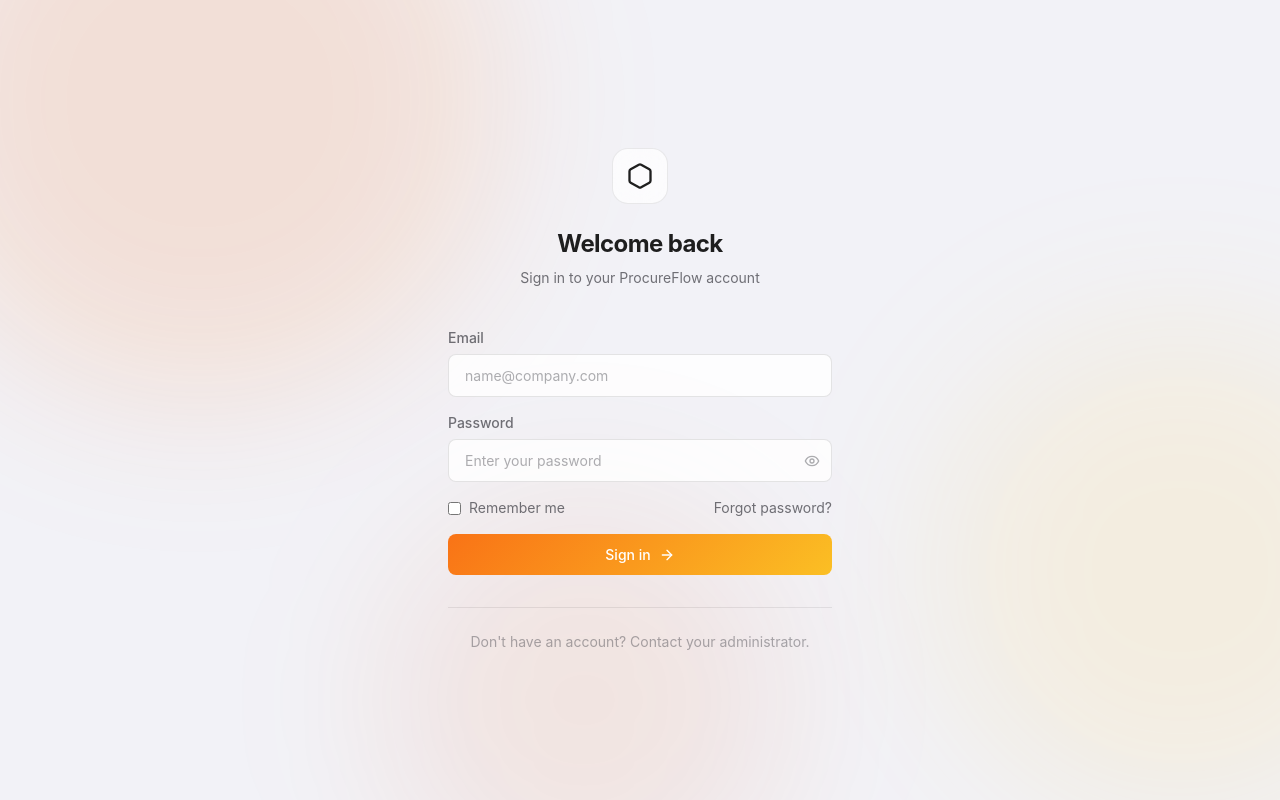
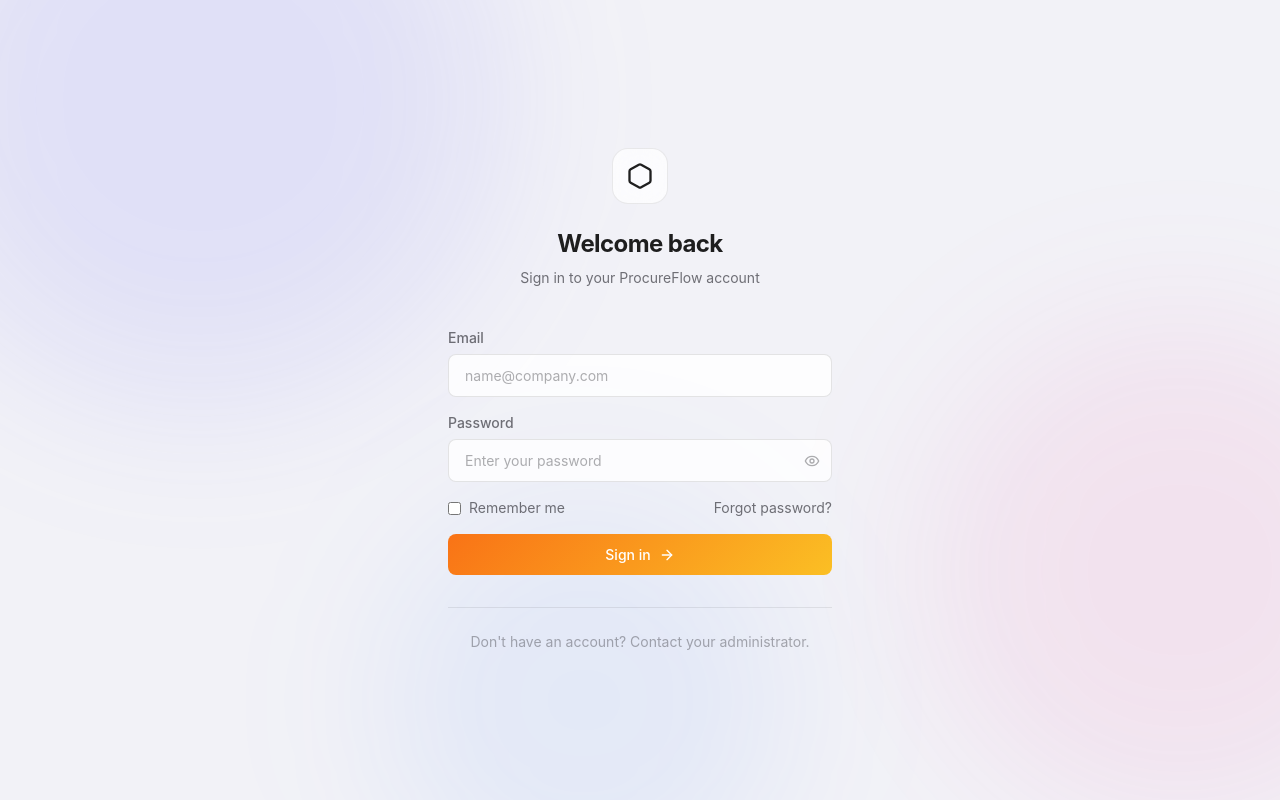
Before and after one commit to KONDOJUVINAYKUMAR08/ProcureFlow, a React (Create React App) app in the folder frontend/: page /login in a window 1280 px wide. Built offline with nearby package versions, Linux system fonts and the light colour scheme; no server answers; the HTML template or start-up script is replaced by a standard one.

Commit message:
Fix home page auth-awareness, restore background orbs, add water-drop nav hover, redirect to home after login

```diff
--- a/frontend/src/App.tsx
+++ b/frontend/src/App.tsx
@@ -58,7 +58,7 @@
 const PublicRoute: React.FC<{ children: React.ReactNode }> = ({ children }) => {
   const { isAuthenticated, isLoading } = useAuth();
   if (isLoading) return <LoadingScreen />;
-  if (isAuthenticated) return <Navigate to="/" replace />;
+  if (isAuthenticated) return <Navigate to="/home" replace />;
   return <>{children}</>;
 };
 
--- a/frontend/src/components/layout/Sidebar.tsx
+++ b/frontend/src/components/layout/Sidebar.tsx
@@ -53,14 +53,12 @@
         <button
           onClick={() => setExpanded(!expanded)}
           title={collapsed ? item.label : undefined}
-          className={`w-full flex items-center gap-3 px-3 py-2 rounded-lg text-sm font-medium transition-all duration-200 ${collapsed ? 'justify-center' : ''}`}
+          className={`nav-item w-full flex items-center gap-3 px-3 py-2 rounded-xl text-sm font-medium ${expanded ? 'nav-active' : ''} ${collapsed ? 'justify-center' : ''}`}
           style={{
             color: expanded ? 'var(--fg)' : 'var(--fg-muted)',
-            backgroundColor: expanded ? 'var(--glass-bg)' : 'transparent',
+            background: expanded ? 'var(--glass-bg)' : 'transparent',
             paddingLeft: !collapsed && depth > 0 ? `${depth * 12 + 12}px` : undefined,
           }}
-          onMouseEnter={e => { if (!expanded) (e.currentTarget as HTMLElement).style.backgroundColor = 'var(--glass-bg)'; }}
-          onMouseLeave={e => { if (!expanded) (e.currentTarget as HTMLElement).style.backgroundColor = 'transparent'; }}
         >
           <span style={{ color: expanded ? 'var(--fg)' : 'var(--fg-faint)' }} className="shrink-0">
             {item.icon}
@@ -88,20 +86,14 @@
       to={item.path}
       onClick={onClose}
       title={collapsed ? item.label : undefined}
-      className={`flex items-center gap-3 px-3 py-2 rounded-lg text-sm font-medium transition-all duration-200 ${collapsed ? 'justify-center' : ''}`}
+      className={({ isActive: active }) =>
+        `nav-item flex items-center gap-3 px-3 py-2 rounded-xl text-sm font-medium ${active ? 'nav-active' : ''} ${collapsed ? 'justify-center' : ''}`
+      }
       style={({ isActive: active }) => ({
         background: active ? 'linear-gradient(135deg,#f97316,#fbbf24)' : 'transparent',
         color: active ? '#ffffff' : 'var(--fg-muted)',
         paddingLeft: !collapsed && depth > 0 ? `${depth * 12 + 12}px` : undefined,
       })}
-      onMouseEnter={e => {
-        const el = e.currentTarget as HTMLElement;
-        if (!isActive) el.style.backgroundColor = 'var(--glass-bg)';
-      }}
-      onMouseLeave={e => {
-        const el = e.currentTarget as HTMLElement;
-        if (!isActive) el.style.backgroundColor = 'transparent';
-      }}
     >
       <span className="shrink-0">{item.icon}</span>
       {!collapsed && item.label}
--- a/frontend/src/index.css
+++ b/frontend/src/index.css
@@ -22,9 +22,9 @@
   --header-bg:        rgba(0,0,0,0.8);
   --scrollbar-track:  #000000;
   --scrollbar-thumb:  #262626;
-  --orb-1:            rgba(249,115,22,0.18);
-  --orb-2:            rgba(251,191,36,0.14);
-  --orb-3:            rgba(234,88,12,0.12);
+  --orb-1:            rgba(99,102,241,0.18);
+  --orb-2:            rgba(168,85,247,0.15);
+  --orb-3:            rgba(59,130,246,0.12);
 }
 
 html.light {
@@ -43,9 +43,9 @@
   --header-bg:        rgba(242,242,247,0.82);
   --scrollbar-track:  #f2f2f7;
   --scrollbar-thumb:  #c7c7cc;
-  --orb-1:            rgba(249,115,22,0.14);
-  --orb-2:            rgba(251,191,36,0.10);
-  --orb-3:            rgba(234,88,12,0.09);
+  --orb-1:            rgba(99,102,241,0.12);
+  --orb-2:            rgba(236,72,153,0.09);
+  --orb-3:            rgba(59,130,246,0.08);
 }
 
 /* ── Base ─────────────────────────────────────────────────────────────────── */
@@ -206,6 +206,19 @@
   .badge-shipped   { @apply badge bg-purple-400/10 text-purple-500; }
   .badge-cancelled { @apply badge bg-red-400/10 text-red-500; }
 
+  /* Sidebar nav item — water-drop hover (transparent glass center, white border) */
+  .nav-item {
+    transition: background 0.18s, box-shadow 0.18s;
+  }
+  .nav-item:not(.nav-active):hover {
+    background: rgba(255,255,255,0.04) !important;
+    box-shadow: 0 0 0 1px rgba(255,255,255,0.16), inset 0 1px 0 rgba(255,255,255,0.08);
+  }
+  html.light .nav-item:not(.nav-active):hover {
+    background: rgba(255,255,255,0.62) !important;
+    box-shadow: 0 0 0 1px rgba(0,0,0,0.08), inset 0 1px 0 rgba(255,255,255,1), 0 2px 8px rgba(0,0,0,0.05);
+  }
+
   /* Table */
   .table-row {
     border-bottom: 1px solid var(--glass-border);
--- a/frontend/src/modules/home/Home.tsx
+++ b/frontend/src/modules/home/Home.tsx
@@ -1,6 +1,10 @@
 import React from 'react';
-import { Link } from 'react-router-dom';
-import { Hexagon, ShoppingCart, Receipt, BarChart3, ShieldCheck, ArrowRight } from 'lucide-react';
+import { Link, useNavigate } from 'react-router-dom';
+import {
+  Hexagon, ShoppingCart, Receipt, BarChart3, ShieldCheck,
+  ArrowRight, LayoutDashboard, LogOut,
+} from 'lucide-react';
+import { useAuth } from '../../context/AuthContext';
 
 const features = [
   {
@@ -26,6 +30,14 @@
 ];
 
 const Home: React.FC = () => {
+  const { isAuthenticated, user, logout } = useAuth();
+  const navigate = useNavigate();
+
+  const handleLogout = () => {
+    logout();
+    navigate('/login');
+  };
+
   return (
     <div className="min-h-screen relative" style={{ backgroundColor: 'var(--page-bg)', color: 'var(--fg)' }}>
       {/* Gradient orbs */}
@@ -35,10 +47,10 @@
         <div className="orb orb-3" />
       </div>
 
-      {/* Floating glass pill navbar — iOS/macOS style */}
+      {/* Floating glass pill navbar */}
       <header className="relative z-10 flex justify-center pt-5 px-4">
         <nav
-          className="flex items-center gap-5 px-5 py-2.5 rounded-full"
+          className="flex items-center gap-4 px-5 py-2.5 rounded-full"
           style={{
             backdropFilter: 'blur(28px) saturate(180%)',
             WebkitBackdropFilter: 'blur(28px) saturate(180%)',
@@ -53,14 +65,63 @@
               ProcureFlow
             </span>
           </div>
+
           <div className="w-px h-4 rounded-full" style={{ backgroundColor: 'var(--glass-border)' }} />
+
           <span className="text-sm font-medium" style={{ color: 'var(--fg-muted)' }}>Home</span>
+
+          {isAuthenticated ? (
+            <>
+              <Link
+                to="/"
+                className="flex items-center gap-1.5 text-xs font-medium px-3 py-1.5 rounded-full transition-all"
+                style={{ color: 'var(--fg-muted)' }}
+                onMouseEnter={e => (e.currentTarget.style.color = 'var(--fg)')}
+                onMouseLeave={e => (e.currentTarget.style.color = 'var(--fg-muted)')}
+              >
+                <LayoutDashboard size={13} /> Dashboard
+              </Link>
+              <button
+                onClick={handleLogout}
+                className="flex items-center gap-1.5 text-xs font-medium px-3 py-1.5 rounded-full transition-all"
+                style={{ color: 'var(--fg-muted)' }}
+                onMouseEnter={e => (e.currentTarget.style.color = 'var(--fg)')}
+                onMouseLeave={e => (e.currentTarget.style.color = 'var(--fg-muted)')}
+              >
+                <LogOut size={13} /> Sign Out
+              </button>
+            </>
+          ) : (
             <Link to="/login" className="btn-primary text-xs px-4 py-1.5">Sign In</Link>
+          )}
         </nav>
       </header>
 
       <main className="relative z-10">
         <section className="px-6 sm:px-10 py-20 sm:py-28 max-w-5xl mx-auto text-center">
+          {isAuthenticated ? (
+            <>
+              <div
+                className="inline-block text-xs font-semibold tracking-widest uppercase px-3 py-1 rounded-full mb-6"
+                style={{ backgroundColor: 'var(--glass-bg)', border: '1px solid var(--glass-border)', color: 'var(--fg-muted)' }}
+              >
+                Welcome back
+              </div>
+              <h1 className="text-4xl sm:text-5xl font-bold tracking-tight leading-tight" style={{ color: 'var(--fg)' }}>
+                Hello, {user?.firstName}!
+              </h1>
+              <p className="text-base sm:text-lg mt-5 max-w-2xl mx-auto" style={{ color: 'var(--fg-muted)' }}>
+                Signed in as <span style={{ color: 'var(--fg)', fontWeight: 500 }}>{user?.email}</span>.
+                {' '}Head to your dashboard to manage procurement, invoices, and more.
+              </p>
+              <div className="mt-8 flex items-center justify-center gap-3">
+                <Link to="/" className="btn-primary flex items-center gap-2 px-6 py-3 text-sm">
+                  <LayoutDashboard size={16} /> Go to Dashboard
+                </Link>
+              </div>
+            </>
+          ) : (
+            <>
               <div
                 className="inline-block text-xs font-semibold tracking-widest uppercase px-3 py-1 rounded-full mb-6"
                 style={{ backgroundColor: 'var(--glass-bg)', border: '1px solid var(--glass-border)', color: 'var(--fg-muted)' }}
@@ -79,6 +140,8 @@
                   Sign In <ArrowRight size={16} />
                 </Link>
               </div>
+            </>
+          )}
         </section>
 
         <section className="px-6 sm:px-10 pb-24 max-w-6xl mx-auto">
```
Lines whose indentation alone changed are shown as unchanged.
